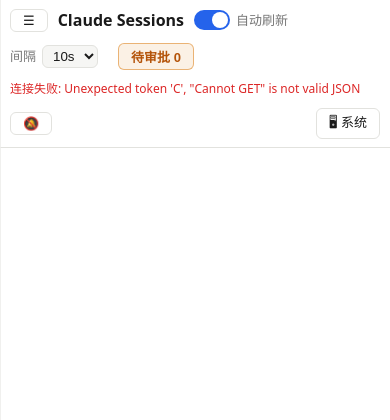
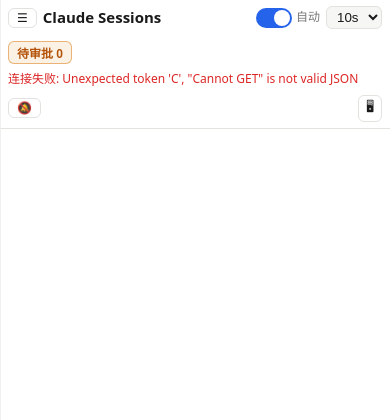
Before and after one commit to ciknight/cc-session, a Python web app: template templates/index.html in a window 390 px wide. Shown: the top 420 px of the page. Run offline with Jinja, Linux system fonts and the light colour scheme; the template is opened without the code that fills it: most values are stand-ins (such as "Sample title", 1, 10 or a date in 2020).

Commit message:
feat: 手机端顶部与发送区布局优化
全局 header 在窄屏压缩为两行，隐藏控件文字与更新时间，托管/待审批/通知/系统
固定到第二行；会话头返回与托管标记只留图标，概览摘要窄屏只保留对话数、
消息数、子代理与任务，模型/分支/token 放入展开面板。

发送区模型选择行强制单行，控件可收缩、队列 chip 单行省略右对齐；按钮行收紧
内边距保证发送/图片/中断/⚙ 一行显示，图片按钮去掉图标，输入框压到两行高。

Co-Authored-By: Claude Code <noreply@anthropic.com>

```diff
--- a/templates/index.html
+++ b/templates/index.html
@@ -14,6 +14,7 @@ html,body{height:100%;margin:0}
 body{font:14px/1.55 system-ui,sans-serif;background:var(--bg);color:var(--fg);display:flex;flex-direction:column}
 header{display:flex;align-items:center;gap:14px;flex-wrap:wrap;padding:10px 16px;border-bottom:1px solid var(--bd);flex:none}
 h1{font-size:16px;margin:0}
+.hdr-label-short,.hdr-break{display:none}
 .ctl{display:flex;align-items:center;gap:6px;font-size:13px;color:var(--mut)}
 select{background:var(--card);color:var(--fg);border:1px solid var(--bd);border-radius:6px;padding:2px 6px}
 /* 开关 */
@@ -209,7 +210,7 @@ main.convview .composer{flex:none;margin:10px 18px 12px}
   border:1px dashed var(--bd);border-radius:999px;background:var(--card);color:var(--mut);
   font:inherit;font-size:13px;cursor:pointer}
 .load-earlier:hover{color:var(--fg);border-color:var(--acc)}
-.conv-overview>summary{white-space:nowrap;overflow:hidden;text-overflow:ellipsis}
+.conv-overview>summary{white-space:nowrap;overflow:hidden;text-overflow:ellipsis;text-transform:none}
 /* 队列摘要内联在模型选择行右侧：只有 chip 文字可点击（不做悬停预览）；
    详情浮层挂在 body 顶层、固定定位随 chip 计算，不随 main 的 overflow 裁剪，
    也不被侧栏/抽屉遮挡 */
@@ -241,11 +242,26 @@ main.convview .composer{flex:none;margin:10px 18px 12px}
 @media(max-width:768px){
   #app{grid-template-columns:1fr}
   #menu{display:inline-block}
-  header{padding:8px 10px;gap:10px}
+  /* 顶部栏压成两行：标题行只留开关/间隔/系统图标，徽章与通知落到第二行；
+     隐藏“自动刷新/间隔/系统”文字和更新时间，保留 aria-label/title */
+  header{padding:6px 8px;gap:6px;row-gap:6px}
+  header h1{font-size:15px;white-space:nowrap;min-width:0;flex:1 1 auto;
+    overflow:hidden;text-overflow:ellipsis}
+  header .hdr-label,#updated{display:none}
+  header .hdr-label-short{display:inline}
+  header .hdr-break{display:block;flex-basis:100%;height:0;margin:0}
+  header .back{padding:2px 8px;font-size:12px}
+  header .ctl{font-size:12px;gap:4px}
+  #sysbtn{padding:2px 7px}
   main{padding:8px 10px}
-  .conv-top{padding:8px 10px 4px}
+  .conv-top{padding:6px 10px 2px}
   .conv-cwd{display:none}
-  .conv-head h2{font-size:14px;margin:4px 0}
+  .conv-head{gap:6px}
+  .conv-head .back-label,.conv-head .chip-label{display:none}
+  .conv-head h2{font-size:14px;margin:2px 0}
+  /* 概览摘要只保留对话数、子代理与任务；模型/分支/token 进展开面板看 */
+  .conv-overview>summary .ov-model,.conv-overview>summary .ov-branch,
+  .conv-overview>summary .ov-output,.conv-overview>summary .ov-ctx{display:none}
   #conv{padding:4px 10px 12px}
   main.convview .composer{margin:8px 10px}
   .composer-cog{display:inline-block}
@@ -254,7 +270,20 @@ main.convview .composer{flex:none;margin:10px 18px 12px}
     z-index:30;flex-direction:column;align-items:flex-start;gap:8px;background:var(--bg);
     border:1px solid var(--bd);border-radius:8px;padding:10px 12px;
     box-shadow:0 8px 24px rgba(0,0,0,.16);max-height:60vh;overflow-y:auto}
-  .composer textarea{height:4.6em}
+  /* 模型选择行保持单行：隐藏“模型选择”文字、控件可收缩、队列摘要靠右 */
+  .composer .model-controls{flex-wrap:nowrap;gap:6px;margin:4px 0;min-width:0}
+  .composer .model-controls>label.ctl{gap:4px;flex:0 1 auto;min-width:0}
+  .composer .ctl-label{display:none}
+  #modelsel{min-width:0;max-width:46vw;flex:0 1 auto;font-size:12px}
+  #modelcustom{min-width:0;max-width:38vw;flex:1 1 70px}
+  #modelst{flex:0 1 auto;min-width:0;max-width:30vw;overflow:hidden;text-overflow:ellipsis;
+    white-space:nowrap;font-size:11px}
+  .queue-chip{flex:none;margin-left:auto;max-width:36vw;overflow:hidden;
+    text-overflow:ellipsis;white-space:nowrap;font-size:11px}
+  /* 按钮行：收紧内边距与间距，发送/图片/中断/⚙ 始终同一行 */
+  .composer-actions{flex-wrap:nowrap;gap:6px;margin-top:5px}
+  .composer-actions>.back{flex:none;padding:3px 8px;font-size:12px;white-space:nowrap}
+  .composer textarea{height:4.1em}
   .ubody{max-width:92%}
   aside{position:fixed;top:0;bottom:0;left:0;width:min(75vw,300px);z-index:20;background:var(--bg);
         transform:translateX(-100%);transition:transform .2s ease}
@@ -269,11 +298,12 @@ main.convview .composer{flex:none;margin:10px 18px 12px}
 <header>
   <button id="menu" class="back" aria-label="项目列表">☰</button>
   <h1>Claude Sessions <span class="mut" id="total"></span></h1>
-  <label class="ctl">
-    <span class="sw"><input type="checkbox" id="auto" checked><i></i></span> 自动刷新
+  <label class="ctl" title="自动刷新">
+    <span class="sw"><input type="checkbox" id="auto" checked aria-label="自动刷新"><i></i></span>
+    <span class="hdr-label">自动刷新</span><span class="hdr-label-short">自动</span>
   </label>
-  <label class="ctl">间隔
-    <select id="ival">
+  <label class="ctl" title="刷新间隔"><span class="hdr-label">间隔</span>
+    <select id="ival" aria-label="刷新间隔">
       <option value="2000">2s</option>
       <option value="3000">3s</option>
       <option value="5000">5s</option>
@@ -281,13 +311,15 @@ main.convview .composer{flex:none;margin:10px 18px 12px}
     </select>
   </label>
   <span class="ctl" id="updated"></span>
+  <span class="hdr-break" aria-hidden="true"></span>
   <button id="hostedbadge" class="back" style="display:none"
           title="当前托管（常驻进程）的会话数，点击查看列表">托管 0</button>
   <button id="pendingbadge" class="back"
           title="有权限请求等待审批，点击跳转">待审批 0</button>
   <span id="err"></span>
   <button id="notifybtn" class="back" title="开启浏览器通知">🔕</button>
-  <button id="sysbtn" class="back" style="margin-left:auto" title="系统状态与电源操作">🖥 系统</button>
+  <button id="sysbtn" class="back" style="margin-left:auto" aria-label="系统状态与电源操作"
+          title="系统状态与电源操作">🖥<span class="hdr-label"> 系统</span></button>
 </header>
 <div id="app">
   <aside id="projs"></aside>
@@ -712,7 +744,7 @@ function modelChoiceFor(key, model){
   return index < 0 ? customModelChoice : profileModelChoice(index);
 }
 function modelControlsHtml(){
-  return `<div class="model-controls"><label class="ctl">模型选择
+  return `<div class="model-controls"><label class="ctl"><span class="ctl-label">模型选择</span>
     <select id="modelsel" aria-label="模型选择"><option value="default" data-kind="default">默认（清除 Web 覆盖）</option>
       <option value="custom" data-kind="custom">自定义 ID</option></select></label>
     <input id="modelcustom" aria-label="自定义模型 ID" placeholder="完整或自定义模型 ID" maxlength="256" hidden>
@@ -793,7 +825,7 @@ function composerHtml(mode, d){
     <div id="cmdhints" hidden></div>
     <div class="composer-actions">
       <button class="back" id="sendbtn">${isNew ? "创建并发送" : "发送"}</button>
-      <button class="back" id="imagebtn" type="button" title="选择图片，也可以直接粘贴到输入框">📎 图片</button>
+      <button class="back" id="imagebtn" type="button" title="选择图片，也可以直接粘贴到输入框">图片</button>
       ${isNew ? "" : `<button class="back" id="intbtn" disabled>中断并清空队列</button>`}
       <button class="back composer-cog" id="cogbtn" aria-label="发送选项"
               title="审批 / 思考 / 发送选项">⚙</button>
@@ -891,7 +923,7 @@ async function loadModelOptions(key, cwd){
 function updateModelSt(key){
   if(!panelMatch(key)) return;
   const el = document.getElementById("modelst");
-  if(el) el.textContent = modelDraft(key).status;
+  if(el){ el.textContent = modelDraft(key).status; el.title = el.textContent; }
 }
 async function saveModel(key){
   const s = modelDraft(key);
@@ -1415,19 +1447,25 @@ function infoHtml(d){
 function overviewSummary(d){
   const t = d.tokens || {};
   const run = (d.subagents || []).filter(a => a.state === "running").length;
-  return [
-    d.model || "",
-    d.git_branch ? "⎇ " + d.git_branch : "",
-    `消息 ${d.user_msgs || 0}/${d.assistant_msgs || 0}`,
-    t.output ? `输出 ${fmtTok(t.output)} tok` : "",
-    d.context_tokens ? `上下文 ${fmtTok(d.context_tokens)}` : "",
-    (d.subagents || []).length ? `${d.subagents.length} 子代理${run ? ` · ${run} 运行中` : ""}` : "",
-    d.tasks_total ? `任务 ${d.tasks_completed || 0}/${d.tasks_total}` : "",
-  ].filter(Boolean).map(esc).join(" · ") || "暂无统计";
+  // 每项带 key：窄屏按类名隐藏模型/分支/token，保留对话数与任务/子代理计数。
+  // 分隔符放在各项内部，隐藏某项时不会留下悬空的“·”。
+  const items = [
+    ["model", d.model || ""],
+    ["branch", d.git_branch ? "⎇ " + d.git_branch : ""],
+    ["msgs", `消息 ${d.user_msgs || 0}/${d.assistant_msgs || 0}`],
+    ["output", t.output ? `输出 ${fmtTok(t.output)} tok` : ""],
+    ["ctx", d.context_tokens ? `上下文 ${fmtTok(d.context_tokens)}` : ""],
+    ["agents", (d.subagents || []).length ? `${d.subagents.length} 子代理${run ? ` · ${run} 运行中` : ""}` : ""],
+    ["tasks", d.tasks_total ? `任务 ${d.tasks_completed || 0}/${d.tasks_total}` : ""],
+  ].filter(([, text]) => text);
+  return items.map(([key, text], i) =>
+    `<span class="ov-item ov-${key}">${i ? '<span class="ov-sep"> · </span>' : ""}${esc(text)}</span>`
+  ).join("") || "暂无统计";
 }
 function overviewHtml(d){
   return `<details class="fold conv-overview"${detailsAttrs(`info:${d.id || ""}:overview`)}>` +
-    `<summary>概览 · <span id="convcount"></span>${overviewSummary(d)}</summary><div id="infopanel">${infoHtml(d)}</div></details>`;
+    `<summary>概览 · <span id="convcount"></span><span class="ov-stats"> · ${overviewSummary(d)}</span></summary>` +
+    `<div id="infopanel">${infoHtml(d)}</div></details>`;
 }
 
 function diffHtml(text){
@@ -1862,10 +1900,11 @@ async function renderConversation(id, force){
         main.innerHTML = `
           <div class="conv-top">
             <div class="conv-head">
-              <button class="back" id="back">← 返回</button>
+              <button class="back" id="back" aria-label="返回项目列表"
+                      title="返回项目列表">←<span class="back-label"> 返回</span></button>
               <h2>
                 <span class="b ${d.state}" id="statebadge">${STATE_ZH[d.state] || d.state}</span>
-                ${d.hosted ? '<span class="chip">⚙ 托管中</span>' : ""}
+                ${d.hosted ? '<span class="chip" title="该会话由常驻进程托管">⚙<span class="chip-label"> 托管中</span></span>' : ""}
                 <span id="detailtitle">${esc(sessTitle(mergeMetadata(d)))}</span>
                 <span class="mut conv-cwd">${esc(d.cwd || "")}</span></h2>
             </div>
```
Also changed, not shown: CLAUDE.md (+7 -1 lines).
